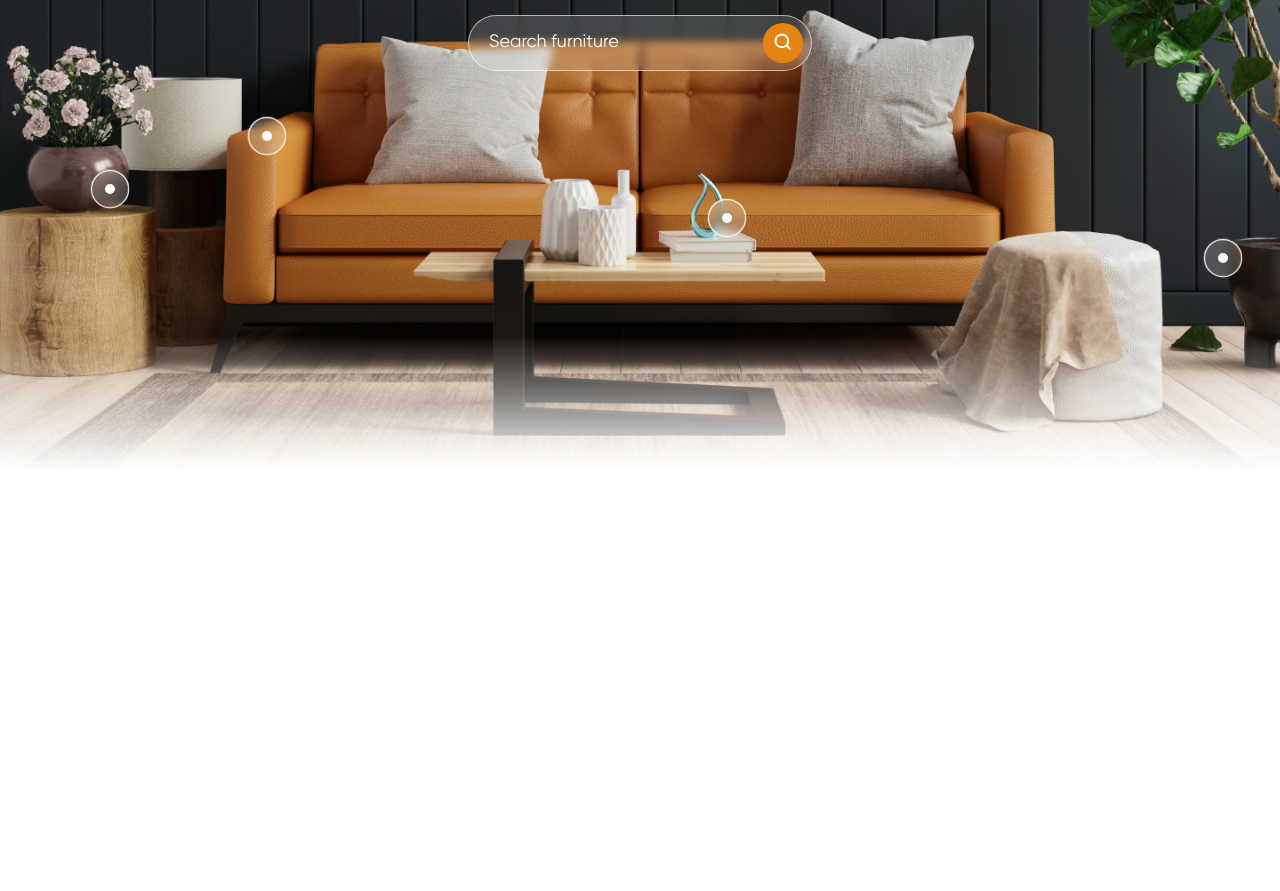
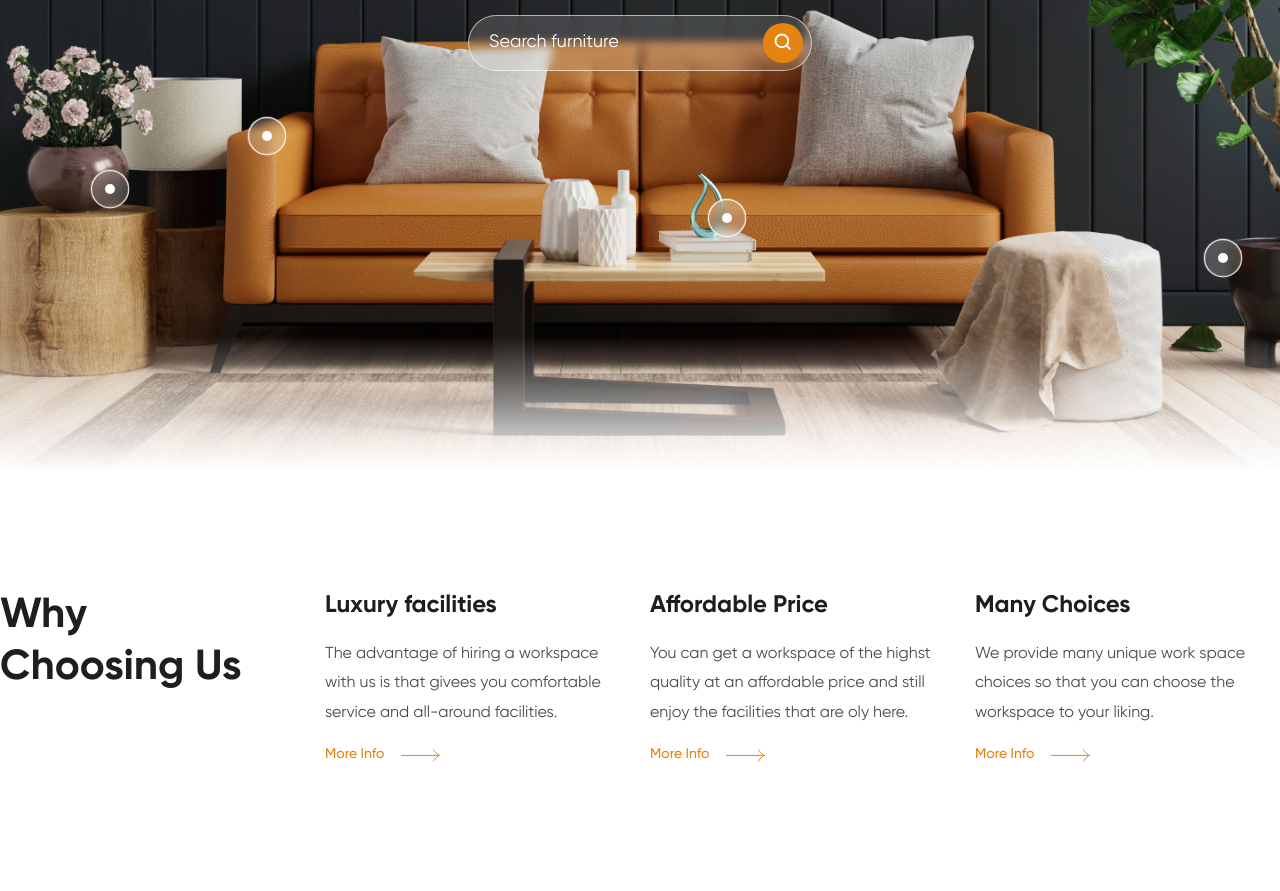
Before and after one commit to IgorKonovalov2002/Panto-html-scss-js, a plain HTML site: page index.html in a window 1280 px wide. Shown: the part 494-1385 px from the top of the page. Before the commit the page ends 964 px from the top, so only its background shows below. Drawn offline with Linux system fonts and the light colour scheme.

Commit message:
version 4

```diff
--- a/index.html
+++ b/index.html
@@ -146,6 +146,33 @@
         </div>
     </header>
 
+    <section class="benefits">
+        <div class="container">
+            <div class="benefits__grid">
+                <h2 class="benefits__title">Why Choosing Us</h2>
+
+                <div class="benefit">
+                    <h3 class="benefit__title">Luxury facilities</h3>
+                    <p class="benefit__text">The advantage of hiring a workspace with us is that givees you comfortable service and all-around facilities.</p>
+                    <a class="benefit__link" href="#!">More Info</a>
+                </div>
+
+                <div class="benefit">
+                    <h3 class="benefit__title">Affordable Price</h3>
+                    <p class="benefit__text">You can get a workspace of the highst quality at an affordable price and still enjoy the facilities that are oly here.</p>
+                    <a class="benefit__link" href="#!">More Info</a>
+                </div>
+
+                <div class="benefit">
+                    <h3 class="benefit__title">Many Choices</h3>
+                    <p class="benefit__text">We provide many unique work space choices so that you can choose the workspace to your liking.</p>
+                    <a class="benefit__link" href="#!">More Info</a>
+                </div>
+
+            </div>
+        </div>
+    </section>
+
     <script src="./js/main.js"></script>
 </body>
 </html>
--- a/scss/base/_base.scss
+++ b/scss/base/_base.scss
@@ -3,6 +3,10 @@
 html, body {
    font-family: var(--font-main);
    color: var(--text-color);
+}
+
+body {
+   padding-bottom: 50vh;
 }
 
 .container {
--- /dev/null
+++ b/scss/blocks/_benefit.scss
@@ -0,0 +1,34 @@
+.benefit {
+
+}
+
+.benefit__title {
+    margin-bottom: 20px;
+    font-weight: 700;
+    font-size: 24px;
+}
+
+.benefit__text {
+    margin-bottom: 14px;
+    font-size: 16px;
+    line-height: 185%;
+    opacity: 0.8;
+
+}
+
+.benefit__link {
+    display: inline-flex;
+    gap: 13px;
+    align-items: center;
+    color: var(--accent);
+    font-weight: 500;
+    font-size: 14px;
+    line-height: 1.85;
+
+    &::after {
+        content: url('./../img/icons/Arrow-right.svg');
+        height: 24px;
+
+
+    }
+}
--- /dev/null
+++ b/scss/blocks/_benefits.scss
@@ -0,0 +1,15 @@
+.benefits {
+    padding: 120px 0;
+}
+
+.benefits__grid {
+    display: grid;
+    grid-template-columns: repeat(4, 1fr);
+    gap: 20px;
+}
+
+.benefits__title {
+    font-size: 42px;
+    font-weight: 700;
+    max-width: 260px;
+}
--- a/scss/main.scss
+++ b/scss/main.scss
@@ -13,3 +13,5 @@
 @import './blocks/search-form';
 @import './blocks/info-dot';
 @import './blocks/info-hint';
+@import './blocks/benefits';
+@import './blocks/benefit';
```
Also changed, not shown: css/main.css, 1 other file.
